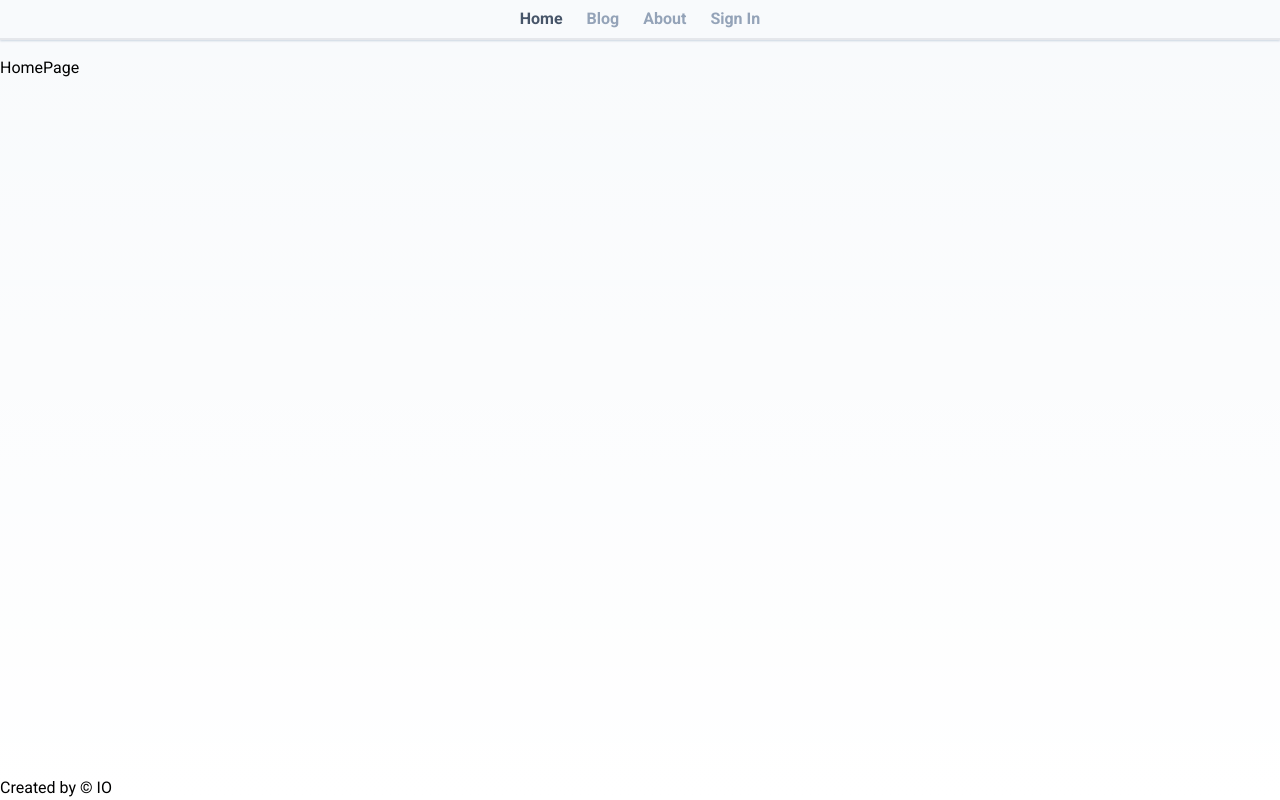
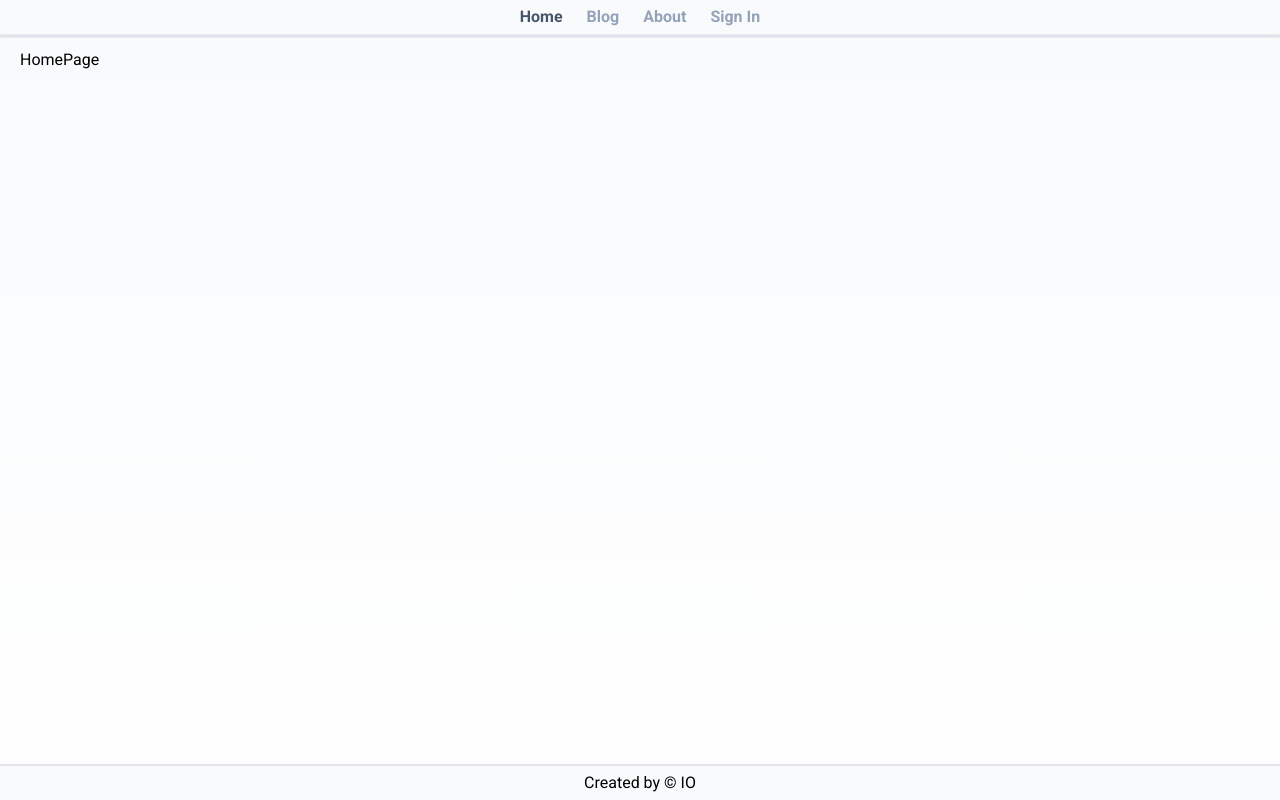
Before and after one commit to IgorOsipov/blog, a Next.js app: page / in a window 1280 px wide. Built offline with nearby package versions, Linux system fonts and the light colour scheme; no server answers.

Commit message:
fixed layout

```diff
--- a/app/layout.tsx
+++ b/app/layout.tsx
@@ -24,9 +24,16 @@ export default function RootLayout({
     <html lang="en">
       <body className={mainFont.className}>
         <Providers>
-          <Header />
-          <main className="container mx-auto mt-4">{children}</main>
-          <Footer />
+          <div
+            className="grid"
+            style={{ gridTemplateRows: "1fr 20fr 1fr", height: "100vh" }}
+          >
+            <Header />
+            <main className="py-3 overflow-x-auto">
+              <div className="container mx-auto px-5">{children}</div>
+            </main>
+            <Footer />
+          </div>
         </Providers>
       </body>
     </html>
--- a/components/Footer.tsx
+++ b/components/Footer.tsx
@@ -1,7 +1,7 @@
 const Footer = () => {
   return (
-    <footer className="fixed bottom-0 left-0">
-      <p className="container mx-auto">Created by &copy; IO</p>
+    <footer className="border-t-2 h-full bg-slate-50 shadow-sm shadow-slate-300 flex items-center">
+      <p className="container text-center mx-auto">Created by &copy; IO</p>
     </footer>
   );
 };
--- a/components/Header.tsx
+++ b/components/Header.tsx
@@ -17,7 +17,7 @@ const navItems = [
 
 const Header = () => {
   return (
-    <header>
+    <header className="col-span-1">
       <Navigation navLinks={navItems} />
     </header>
   );
--- a/components/Navigation.tsx
+++ b/components/Navigation.tsx
@@ -17,7 +17,7 @@ const Navigation = ({ navLinks }: Props) => {
   const session = useSession();
 
   return (
-    <nav className="border-b-2 bg-slate-50 h-10 shadow-sm shadow-slate-300">
+    <nav className="border-b-2 h-full bg-slate-50 shadow-sm shadow-slate-300">
       <div className="container mx-auto flex justify-center items-center h-full">
         {navLinks.map((link, index) => {
           const isActive = pathname === link.href;
```
